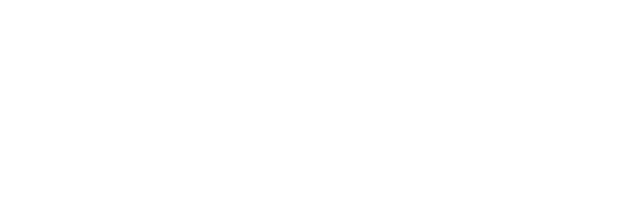
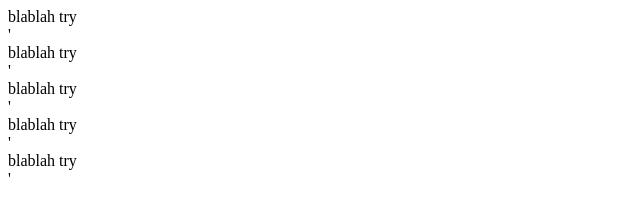
Before and after one commit to mubarizmayilzada/Hello.az-portfolio, a plain HTML site: page index.html in a window 1280 px wide. Shown: the whole page, without its empty margins (0-640 px from the left). Drawn offline with Linux system fonts and the light colour scheme.

Commit message:
initial about commit

```diff
--- a/index.html
+++ b/index.html
@@ -14,11 +14,26 @@
     </header>
 
     <main>
-        <section></section>
-        <section></section>
-        <section></section>
-        <section></section>
-        <section></section>
+        <section><div>
+            blablah
+            try <section>'</section>
+        </div></section>
+        <section><div>
+            blablah
+            try <section>'</section>
+        </div></section>
+        <section><div>
+            blablah
+            try <section>'</section>
+        </div></section>
+        <section><div>
+            blablah
+            try <section>'</section>
+        </div></section>
+        <section><div>
+            blablah
+            try <section>'</section>
+        </div></section>
     </main>
 
     <footer>
```
Also changed, not shown: about.html (added, +12 -0 lines).
